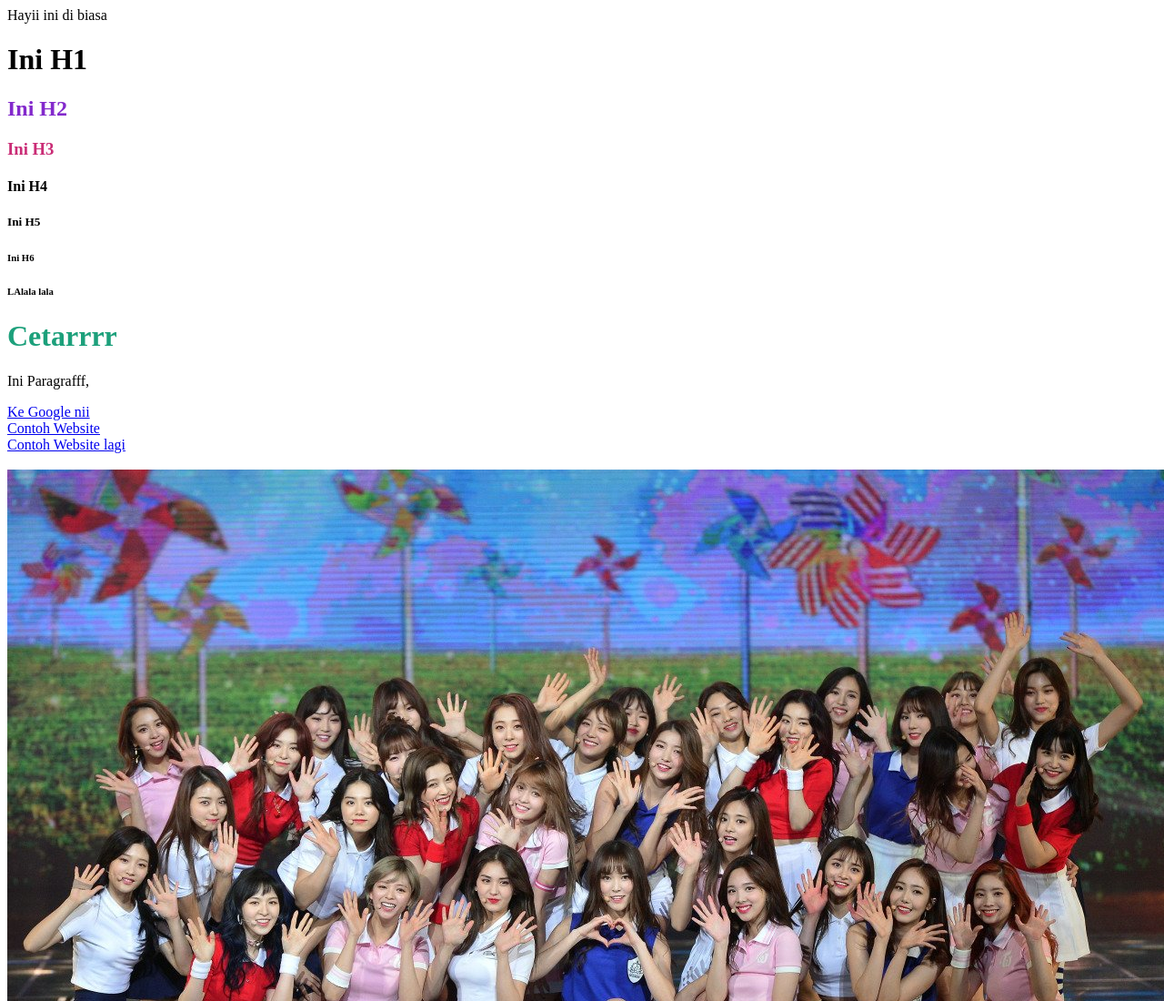
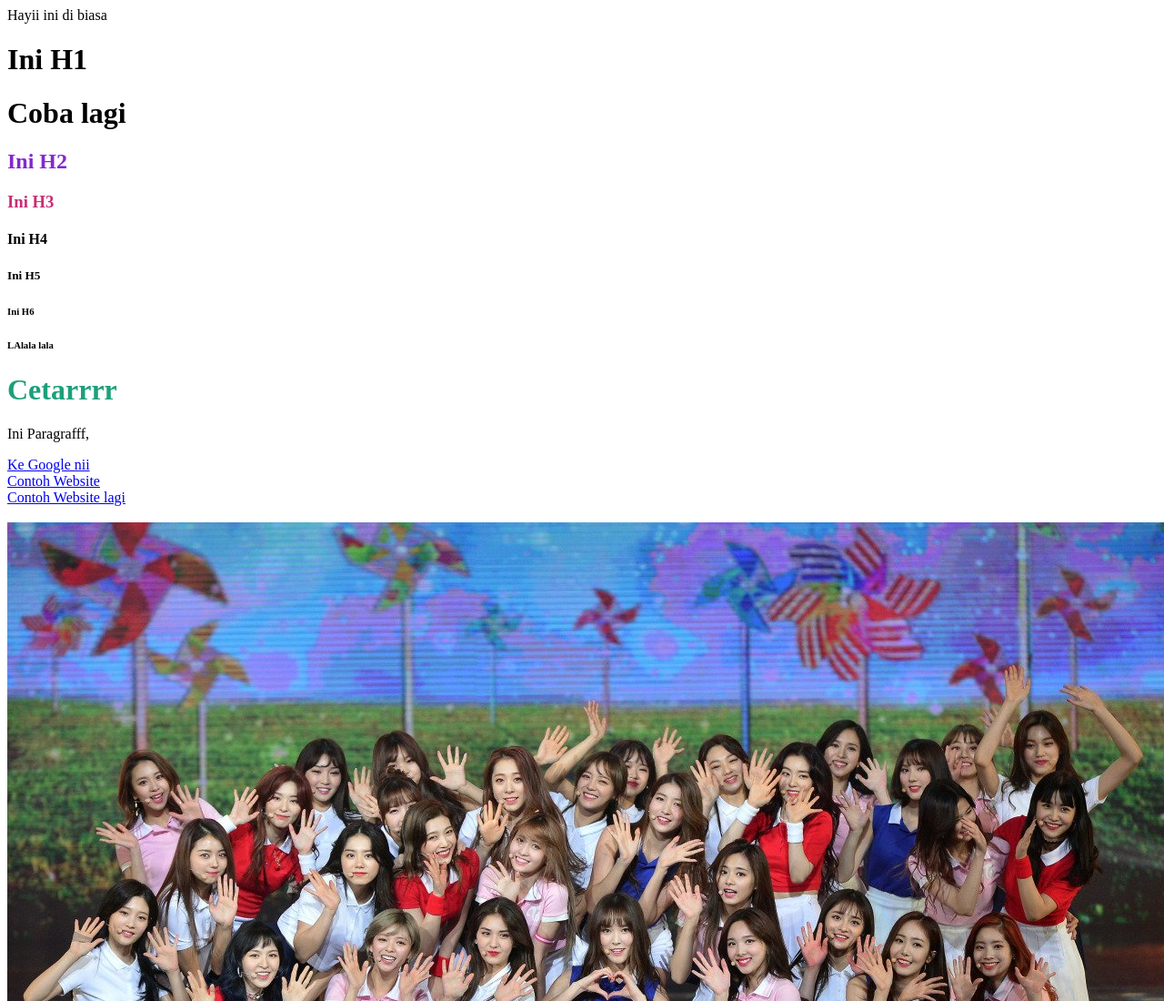
Before and after one commit to firdamegas23/Oktfyalue, a plain HTML site: page index.html in a window 1280 px wide. Shown: the top 1100 px of the page at 91% size. Drawn offline with Linux system fonts and the light colour scheme; files that its build step writes are made by us from their sources.

Commit message:
Update index.html

```diff
--- a/index.html
+++ b/index.html
@@ -21,6 +21,7 @@
         Hayii ini di biasa
         <!-- Hayii ini komentar -->
         <h1>Ini H1</h1>
+        <h1>Coba lagi </h1>
         <h2>Ini H2</h2>
         <h3>Ini H3</h3>
         <h4>Ini H4</h4>
```
